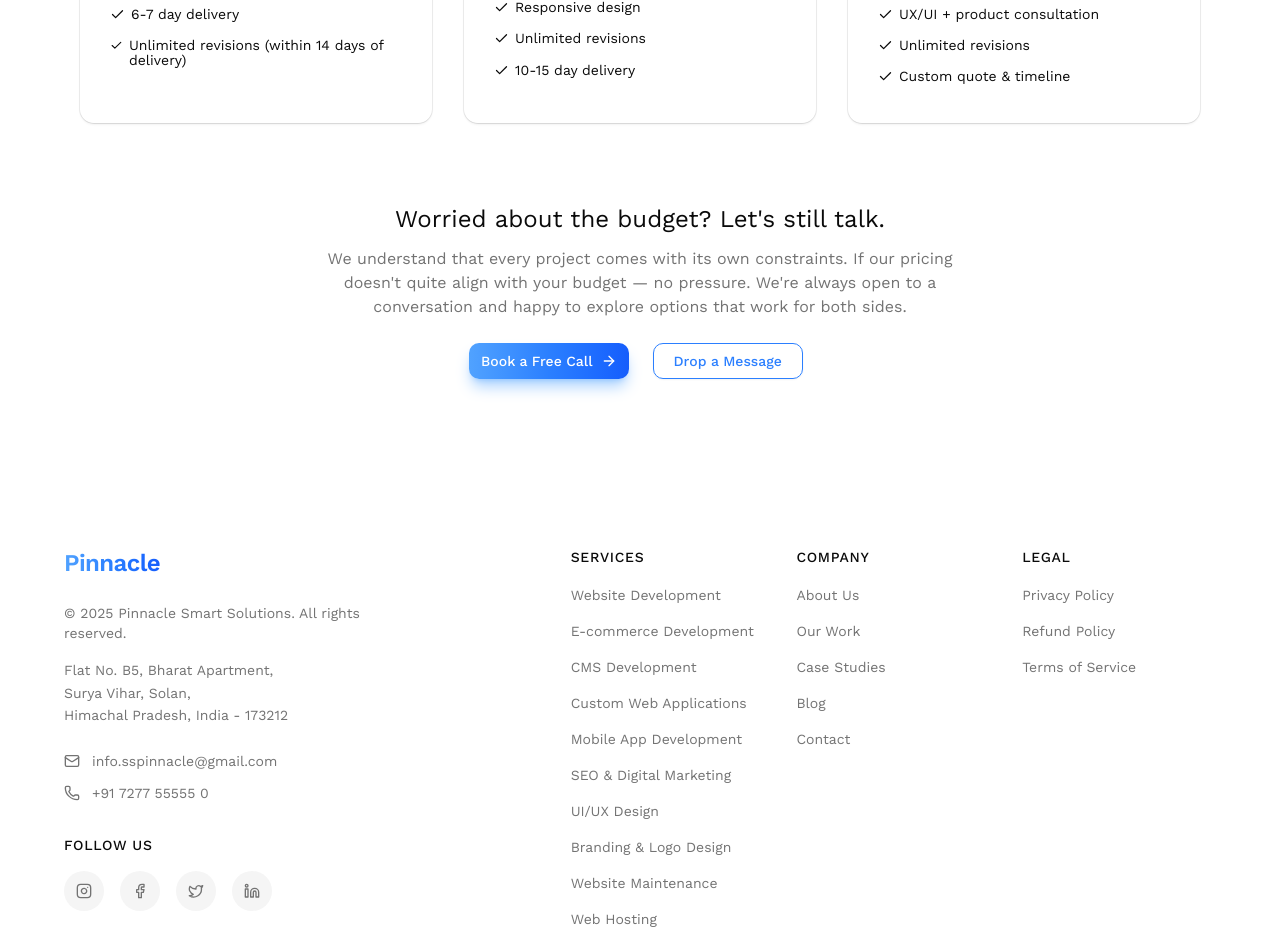
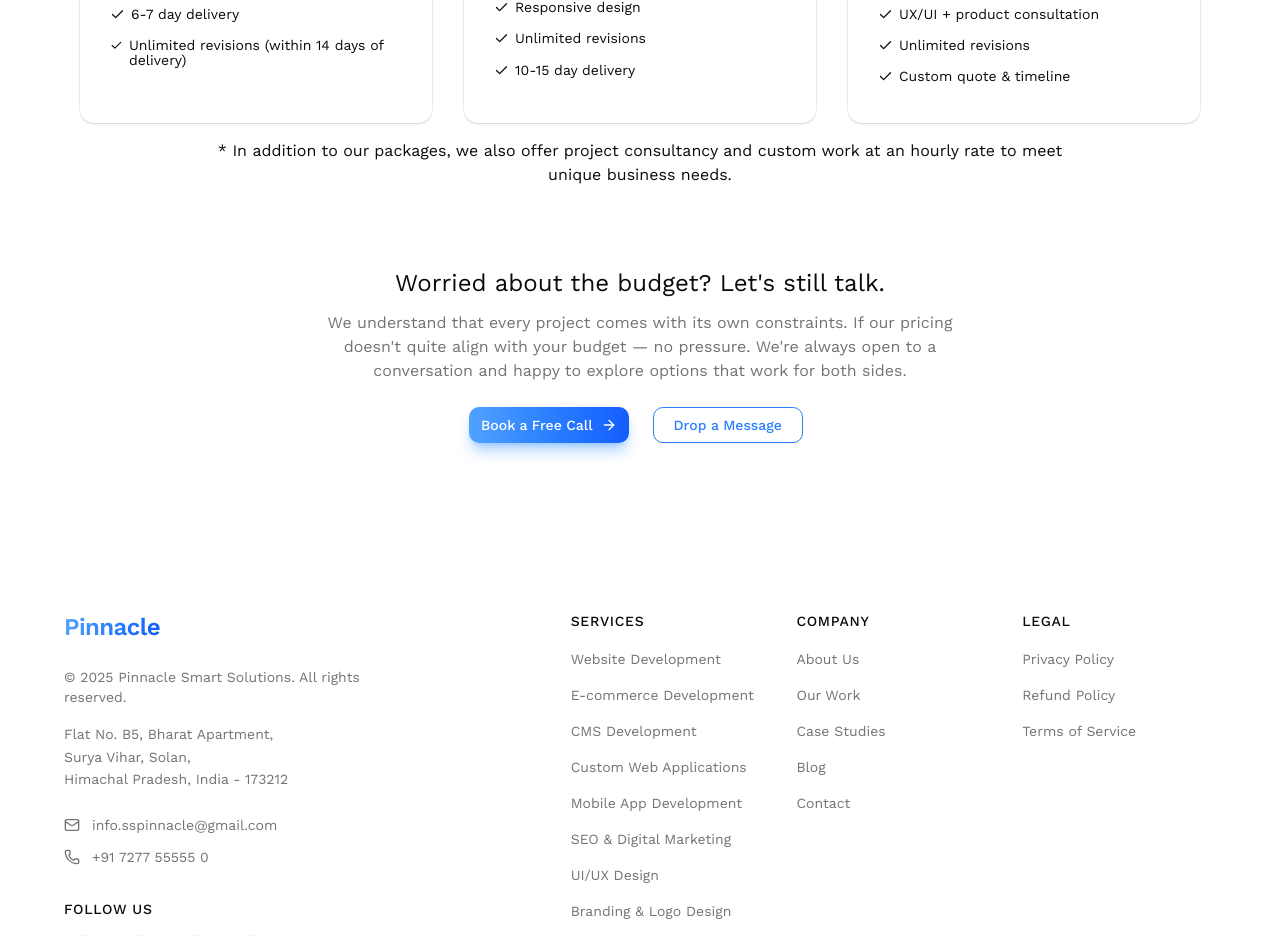
Before and after one commit to Ankit-2145/pinnacle, a Next.js app: page /pricing in a window 1280 px wide. Shown: the part 940-1876 px from the top of the page. Built offline with nearby package versions, Linux system fonts and the light colour scheme.

Commit message:
feat: add consultancy message to pricing page

```diff
--- a/components/shared/pricing/pricing-cards.tsx
+++ b/components/shared/pricing/pricing-cards.tsx
@@ -9,6 +9,7 @@ export const PricingCards = () => {
   const { theme } = useTheme();
 
   return (
+    <>
       <div className="flex items-center justify-center w-full mx-auto pt-16">
         <div className="flex flex-col lg:flex-row justify-between flex-wrap max-w-6xl gap-8">
           {pricingPlans.map((plan, index) => (
@@ -55,5 +56,10 @@ export const PricingCards = () => {
           ))}
         </div>
       </div>
+      <p className="mt-4 max-w-4xl mx-auto text-center">
+        * In addition to our packages, we also offer project consultancy and
+        custom work at an hourly rate to meet unique business needs.
+      </p>
+    </>
   );
 };
```
Lines whose indentation alone changed are shown as unchanged.
